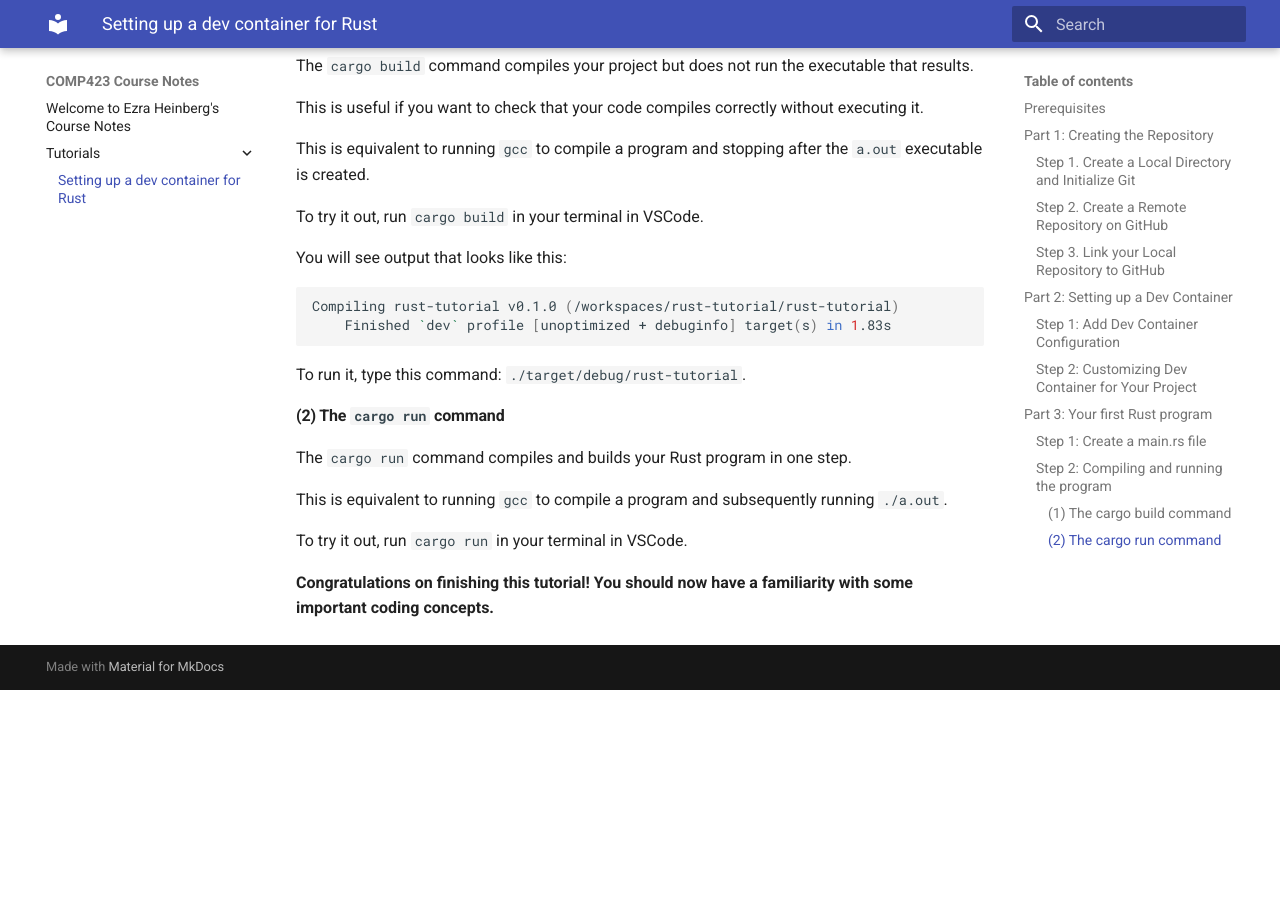
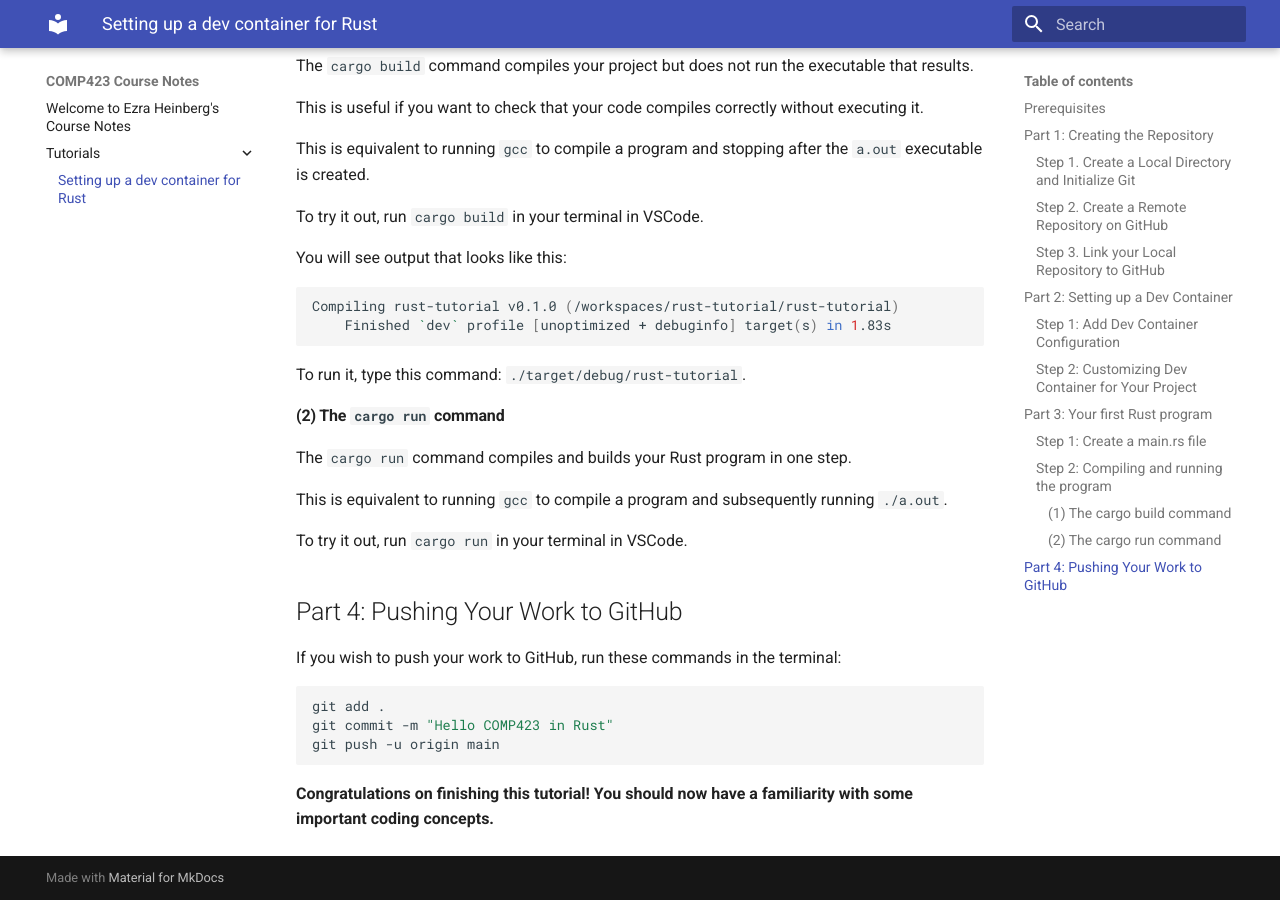
Before and after one commit to ezra45/comp423-course-notes, an MkDocs documentation site: the page built from docs/tutorials/rust-setup.md, in a window 1280 px wide and 900 px high, scrolled down 4635 px. Built offline with MkDocs 1.6.1 and Material for MkDocs 9.7.7, drawn with Linux system fonts in a browser that asks for light colours; before the commit the page ends 5325 px from its top, so only the background shows below that.

Commit message:
Add pushing to github steps

````diff
--- a/docs/tutorials/rust-setup.md
+++ b/docs/tutorials/rust-setup.md
@@ -213,4 +213,14 @@
 
 To try it out, run ```cargo run``` in your terminal in VSCode.
 
+## Part 4: Pushing Your Work to GitHub
+
+If you wish to push your work to GitHub, run these commands in the terminal:
+
+```shell
+git add .
+git commit -m "Hello COMP423 in Rust"
+git push -u origin main
+```
+
 **Congratulations on finishing this tutorial! You should now have a familiarity with some important coding concepts.**
````
